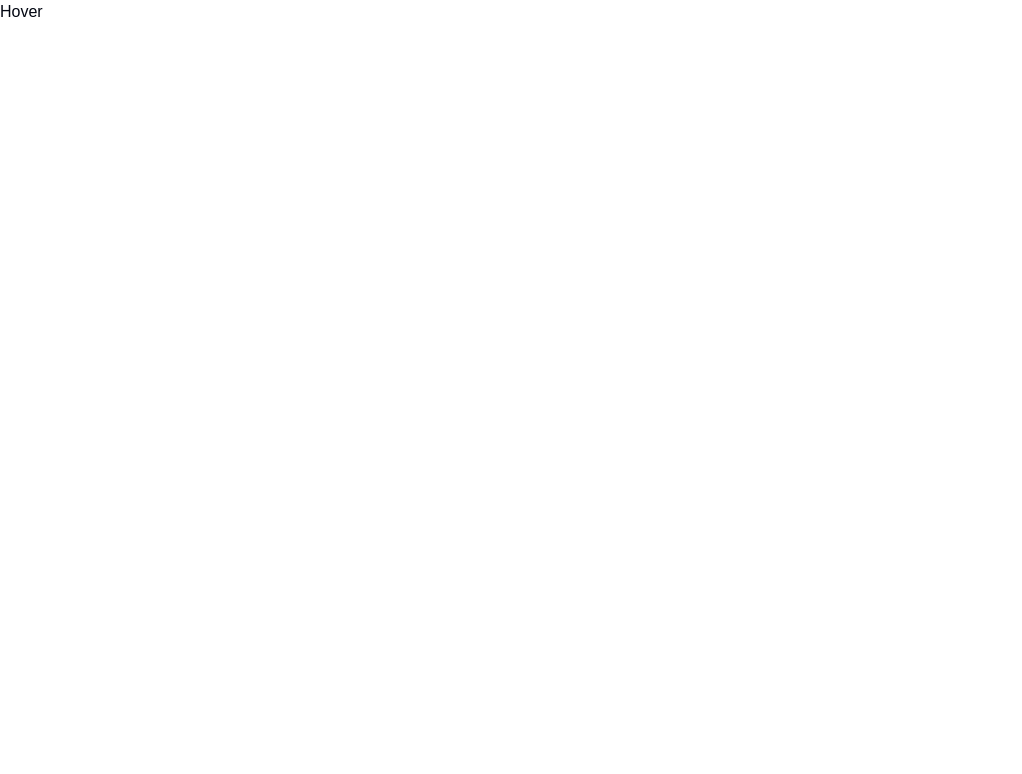
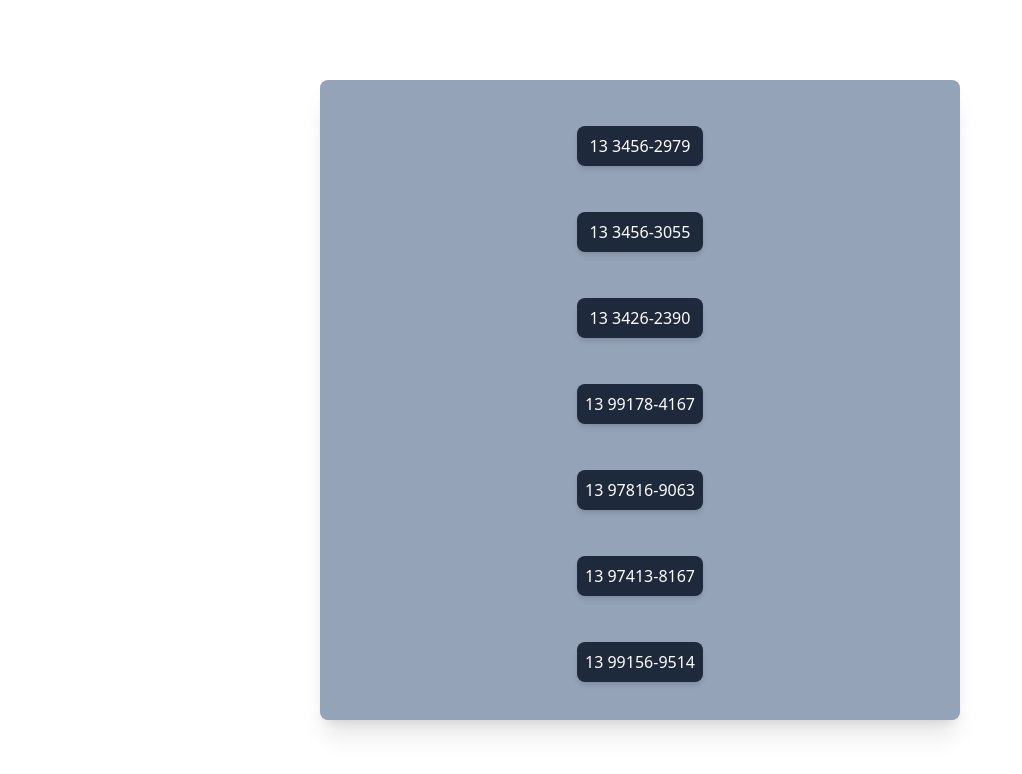
Before and after one commit to Rafa2697/page-numbers, a Next.js app: page / in a window 1280 px wide. Shown: the top 774 px of the page, without its empty margins (0-1022 px from the left). Built offline with nearby package versions, Linux system fonts and the light colour scheme.

Commit message:
Feat: Aqui já está implementado a princial funcionalidade do projeto, ainda falta ajustar layout e ui/ux.

```diff
--- a/src/app/globals.css
+++ b/src/app/globals.css
@@ -2,9 +2,10 @@
 @tailwind components;
 @tailwind utilities;
 
-body {
-  font-family: Arial, Helvetica, sans-serif;
+#__next, html, body {
+  height: 100%;
 }
+
 
 @layer base {
   :root {
--- a/src/app/layout.tsx
+++ b/src/app/layout.tsx
@@ -1,21 +1,9 @@
 import type { Metadata } from "next";
-import localFont from "next/font/local";
 import "./globals.css";
 
-const geistSans = localFont({
-  src: "./fonts/GeistVF.woff",
-  variable: "--font-geist-sans",
-  weight: "100 900",
-});
-const geistMono = localFont({
-  src: "./fonts/GeistMonoVF.woff",
-  variable: "--font-geist-mono",
-  weight: "100 900",
-});
-
 export const metadata: Metadata = {
-  title: "Create Next App",
-  description: "Generated by create next app",
+  title: "Contatos FPBE",
+  description: "Numeros de contato da FPBE e FASUPI",
 };
 
 export default function RootLayout({
@@ -25,9 +13,7 @@ export default function RootLayout({
 }>) {
   return (
     <html lang="en">
-      <body
-        className={`${geistSans.variable} ${geistMono.variable} antialiased`}
-      >
+      <body className="900 flex justify-center items-center">
         {children}
       </body>
     </html>
--- a/src/app/page.tsx
+++ b/src/app/page.tsx
@@ -1,18 +1,44 @@
-import Image from "next/image";
-import {
-  HoverCard,
-  HoverCardContent,
-  HoverCardTrigger,
-} from "@/components/ui/hover-card"
+'use client'
+import { HoverCard, HoverCardContent, HoverCardTrigger } from "@/components/ui/hover-card";
+import numeros from "@/data/numeros";
+import { useState, ReactNode } from "react";
 
+const Item = ({ numero }: {
+  numero: {
+    numero: ReactNode; string: string; ativo: boolean; local: string;
+  }
+}) => {
+  const [isOpen, setIsOpen] = useState(false);
+
+  const handleToggle = () => {
+    setIsOpen((prev) => !prev);
+  };
+
+  return (
+    <div className="bg-slate-800 p-2 rounded-lg flex justify-center mt-2 hover:bg-gray-900 shadow-md">
+      <HoverCard open={isOpen} onOpenChange={setIsOpen} openDelay={2}>
+        <HoverCardTrigger onClick={handleToggle} className="text-white cursor-pointer ">
+          {numero.numero}
+        </HoverCardTrigger>
+        <HoverCardContent >
+          <p>Número: {numero.numero}</p>
+          <p>Contato: {numero.local}</p>
+          <p className={`${numero.ativo ? "text-green-500" : "text-red-500"}`}>WhatsApp: {numero.ativo ? "Ativo" : "Inativo"}</p>
+        </HoverCardContent>
+      </HoverCard>
+    </div>
+  );
+};
 export default function Home() {
   return (
-    <HoverCard>
-      <HoverCardTrigger>Hover</HoverCardTrigger>
-      <HoverCardContent>
-        The React Framework – created and maintained by @vercel.
-      </HoverCardContent>
-    </HoverCard>
-
+    <div className="bg-slate-400 w-40 md:w-1/2 h-4/5 flex items-center justify-center rounded-lg shadow-xl">
+      <ul className="flex flex-col justify-evenly h-full">
+        {numeros.map((numero, index) => (
+          <li key={index}>
+            <Item numero={{ ...numero, string: '' }} />
+          </li>
+        ))}
+      </ul>
+    </div>
   );
 }
--- /dev/null
+++ b/src/data/numeros.ts
@@ -0,0 +1,11 @@
+const numeros = [
+    { numero: "13 3456-2979", ativo: true,  local:"Secretaria Peruíbe" },
+    { numero: "13 3456-3055", ativo: false, local:"Secretaria Peruíbe" },
+    { numero: "13 3426-2390", ativo: true, local:"Secretaria Itanhaém" },
+    { numero: "13 99178-4167", ativo: true,local:"Vestibular" },
+    { numero: "13 97816-9063", ativo: false, local:"Vestibular" },
+    { numero: "13 97413-8167", ativo: false, local:"Vestibular" },
+    { numero: "13 99156-9514", ativo: true, local:"Vestibular" },
+  ];
+
+  export default numeros;
```
Also changed, not shown: src/components/hoverCard/page.tsx (deleted).
